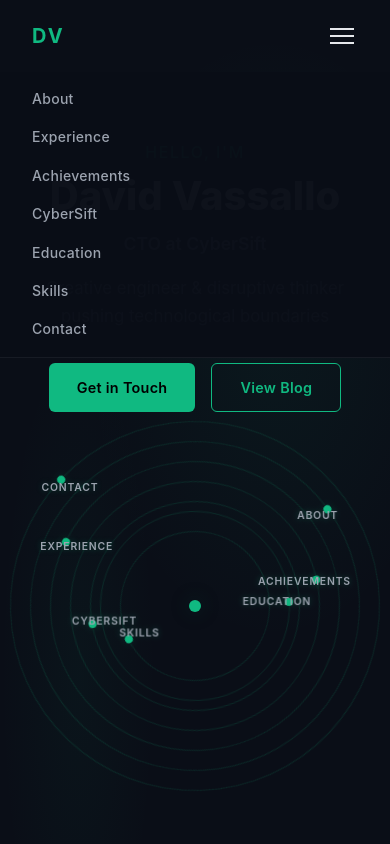
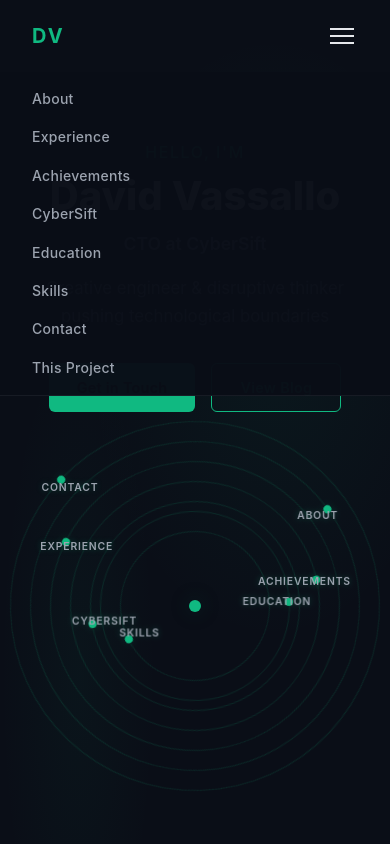
Before and after one commit to dvas0004/landing-page, a Vue app: page / in a window 390 px wide. Both pictures are taken after a click on the button "Toggle navigation". Shown: the top 844 px of the page. Built offline with nearby package versions, Linux system fonts and the light colour scheme.

Commit message:
forgot mobile

```diff
--- a/src/components/Navbar.vue
+++ b/src/components/Navbar.vue
@@ -62,6 +62,7 @@ function navigateAndScrollTo(section: string) {
       </button>
       <div id="mobile-menu" class="nav-links hidden">
         <a v-for="item in navItems" :key="item.id" :href="`#${item.id}`" @click.prevent="navigateAndScrollTo(item.id)">{{ item.label }}</a>
+        <RouterLink to="/project">This Project</RouterLink>
       </div>
       <div class="nav-links desktop">
         <a v-for="item in navItems" :key="item.id" @click.prevent="navigateAndScrollTo(item.id)">{{ item.label }}</a>
```
